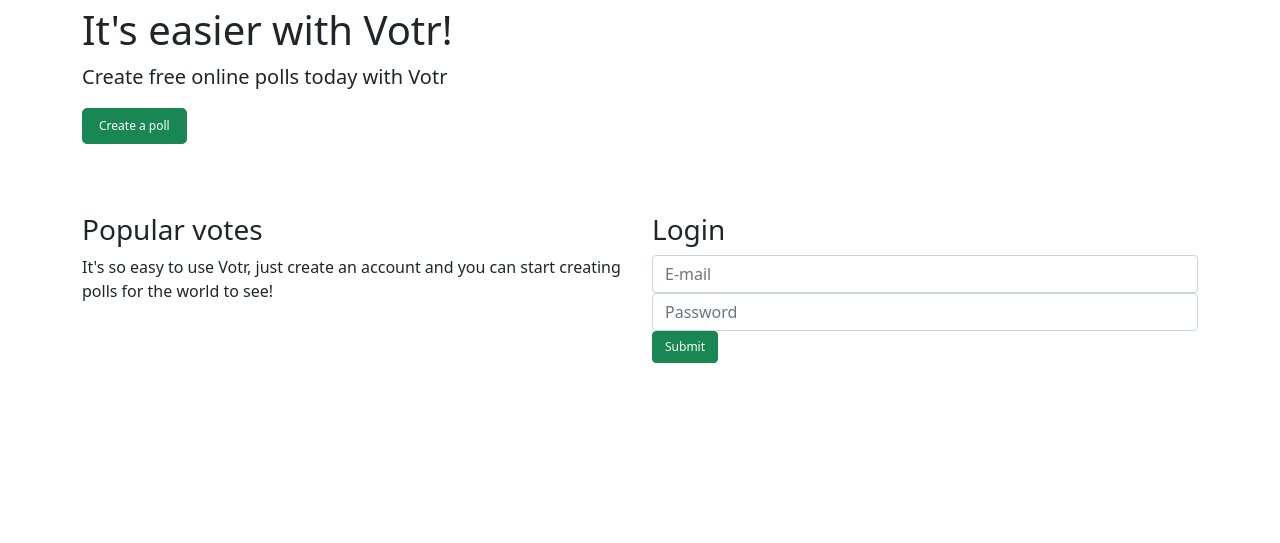
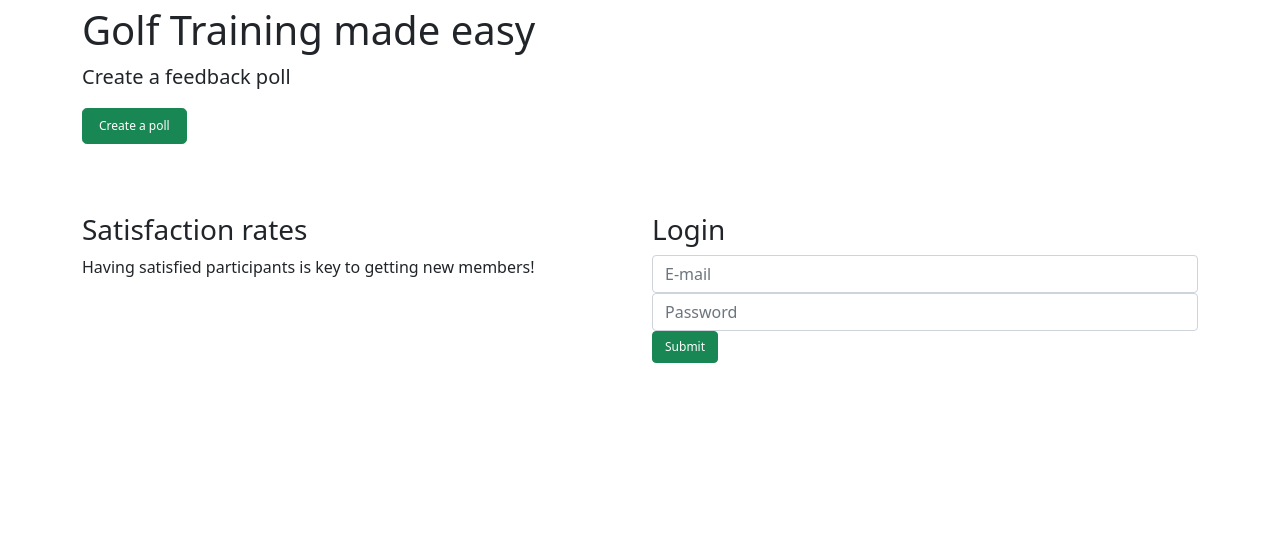
Before and after one commit to stelaninja/golf_trainer, a Flask app: page / in a window 1280 px wide. Shown: the part 106-649 px from the top of the page. Run offline with Flask 2, Linux system fonts and the light colour scheme; some libraries are stand-ins or nearby versions.

Commit message:
Some changes

```diff
--- a/website/static/index.js
+++ b/website/static/index.js
@@ -1,3 +1,4 @@
+// Function to delete users
 function deleteUser(userId) {
   console.log("Delete User Called");
   fetch("/delete-user", {
@@ -7,3 +8,9 @@ function deleteUser(userId) {
     window.location.href = "/users";
   });
 }
+
+// Fade out flash messages
+
+setTimeout(function () {
+  $(".alert").remove();
+}, 3000);
--- a/website/templates/base.html
+++ b/website/templates/base.html
@@ -52,14 +52,14 @@
       {% if messages %}
         {% for category, message in messages %}
           {% if category == 'error' %}
-          <div class="alert alert-danger alter-dismissable fade show" role="alert">
+          <div class="alert alert-danger alter-dismissable fade show" role="alert" id="successMessage">
             {{ message }}
             <button type="button" class="btn-close" aria-label="Close" aria-hidden="true" data-bs-dismiss="alert">
 
             </button>
           </div>
           {% else %}
-          <div class="alert alert-success alter-dismissable fade show" role="alert">
+          <div class="alert alert-success alter-dismissable fade show" role="alert" id="hideMe">
             {{ message }}
             <button type="button" class="btn-close" aria-label="Close" aria-hidden="true" data-bs-dismiss="alert">
 
--- a/website/templates/home.html
+++ b/website/templates/home.html
@@ -9,12 +9,11 @@
 
 </div>
 <div class="jumbotron">
-  <h1>It's easier with Votr!</h1>
-  <p class="lead">Create free online polls today with Votr</p>
-
+  <h1>Golf Training made easy</h1>
+  <p class="lead">Create a feedback poll</p>
 
   {% if not current_user %}
-  <p><a class="btn btn-lg btn-success" href="{{ url_for('auth.sign_up') }}" role="button">Sign up today</a></p>
+  <p><a class="btn btn-lg btn-success" href="{{ url_for('auth.sign_up') }}" role="button">Sign up</a></p>
   {% else %}
   <p><a class="btn btn-lg btn-success" href="/polls" role="button">Create a poll</a></p>
   {% endif %}
@@ -23,9 +22,8 @@
 <br />
 <div class="row marketing">
   <div class="col-lg-6">
-    <h3>Popular votes</h3>
-    <p>It's so easy to use Votr, just create an account and you can start
-    creating polls for the world to see!</p>
+    <h3>Satisfaction rates</h3>
+    <p>Having satisfied participants is key to getting new members!</p>
   </div>
 
   <div class="col-lg-6">
```
